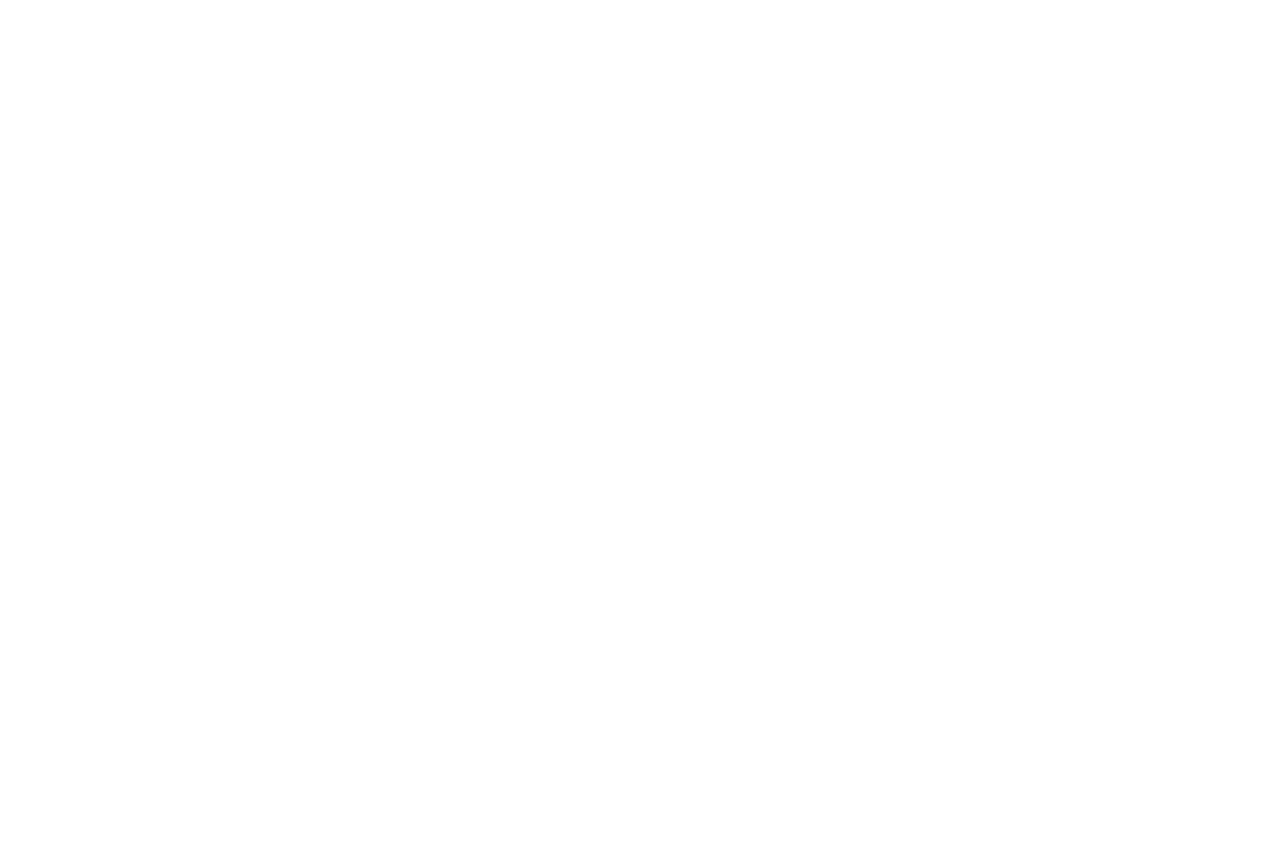
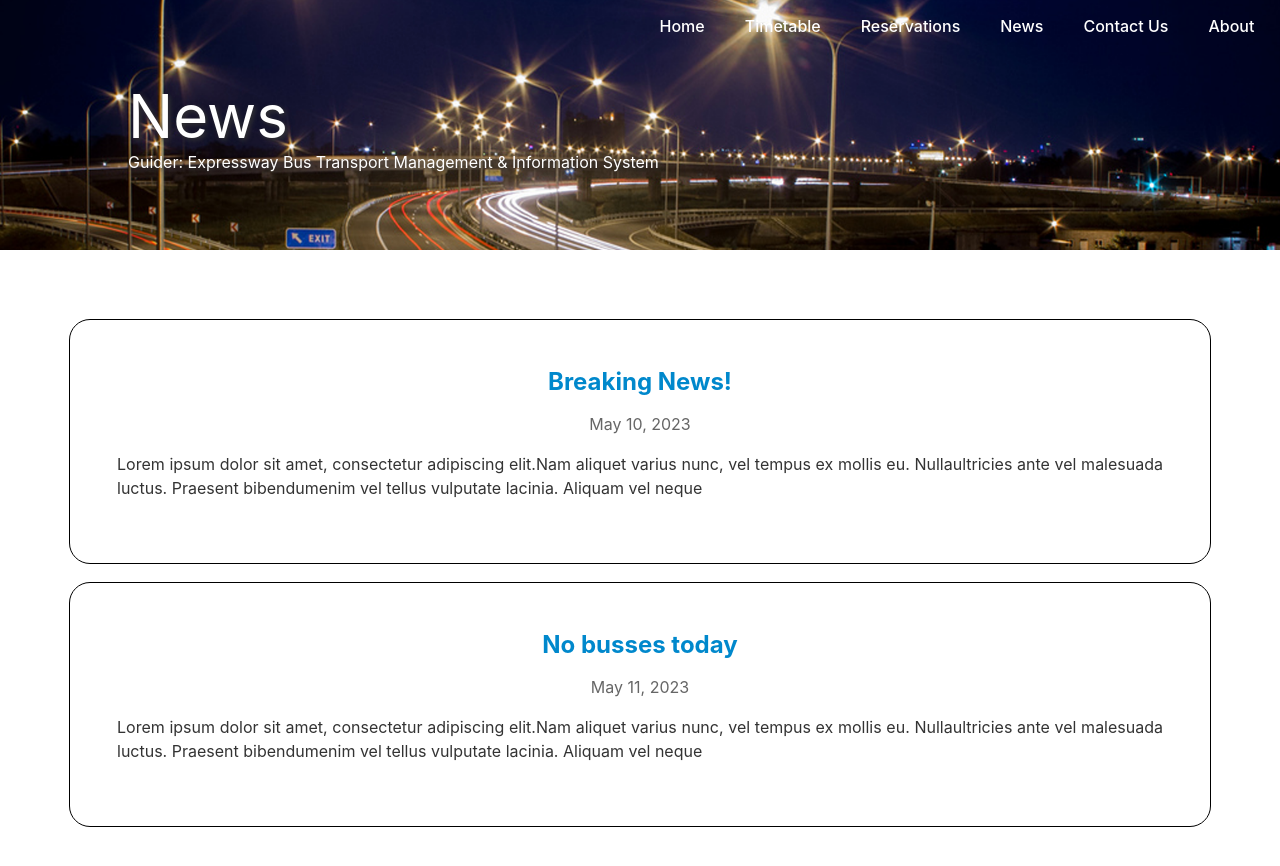
Before and after one commit to Guider-Bus-Reservation-System/Frontend, a React (Create React App) app: page /news in a window 1280 px wide. Before the commit this address had no page. Shown: the top 866 px of the page. Before the commit the page ends 800 px from the top, so only its background shows below. Built offline with nearby package versions, Linux system fonts and the light colour scheme.

Commit message:
created news page
Co-Authored-By: GayathmaHiruni <131847817+GayathmaHiruni@users.noreply.github.com>
Co-Authored-By: MethmiDharmakeerthi <97521363+MethmiDharmakeerthi@users.noreply.github.com>
Co-Authored-By: Prasadini30 <125174664+Prasadini30@users.noreply.github.com>

```diff
--- a/src/App.js
+++ b/src/App.js
@@ -3,6 +3,7 @@
 import Index from "./pages/index";
 import Timetable from "./pages/timetable";
 import Reservations from "./pages/reservations";
+import News from "./pages/news";
 
 function App() {
 	return (
@@ -11,6 +12,7 @@
 				<Route path="/" element={<Index />} />
 				<Route path="/timetable" element={<Timetable />} />
 				<Route path="/reservations" element={<Reservations />} />
+				<Route path="/news" element={<News />} />
 			</Routes>
 		</div>
 	);
--- a/src/components/common/navbar.jsx
+++ b/src/components/common/navbar.jsx
@@ -17,7 +17,9 @@
 					<div className="navbar-links-item">
 						<Link to="/reservations">Reservations</Link>
 					</div>
-					<div className="navbar-links-item">News</div>
+					<div className="navbar-links-item">
+						<Link to="/news">News</Link>
+					</div>
 					<div className="navbar-links-item">Contact Us</div>
 					<div className="navbar-links-item">About</div>
 				</div>
--- /dev/null
+++ b/src/components/news/card.jsx
@@ -0,0 +1,21 @@
+import React from "react";
+
+import "./styles/card.css";
+
+const Card = (props) => {
+	const { title, date, content } = props;
+
+	return (
+		<React.Fragment>
+			<div class="news-container">
+				<div class="news-card">
+					<h2 class="news-title">{title}</h2>
+					<p class="news-date">{date}</p>
+					<p class="news-content">{content}</p>
+				</div>
+			</div>
+		</React.Fragment>
+	);
+};
+
+export default Card;
--- /dev/null
+++ b/src/components/news/styles/card.css
@@ -0,0 +1,39 @@
+.news-container {
+	display: flex;
+	justify-content: center;
+	align-items: center;
+}
+
+.news-card {
+	display: flex;
+	flex-direction: column;
+	justify-content: center;
+	align-items: center;
+	padding: 12px;
+	border-radius: 20px;
+	outline: 1px solid #000000;
+}
+
+.news-title {
+	padding-top: 15px;
+	font-size: 24px;
+	font-weight: bold;
+	margin-bottom: 2px;
+	color: #0088cc;
+}
+
+.news-date {
+	font-size: 16px;
+	margin-bottom: 2px;
+	color: #666666;
+}
+
+.news-content {
+	font-size: 16px;
+	line-height: 1.5;
+	color: #333333;
+	padding-left: 35px;
+	padding-right: 35px;
+	padding-bottom: 35px;
+	text-align: justify;
+}
--- /dev/null
+++ b/src/pages/news.jsx
@@ -0,0 +1,71 @@
+import React from "react";
+
+import Navbar from "../components/common/navbar";
+
+import "./styles/news.css";
+import Card from "../components/news/card";
+
+const News = () => {
+	const news = [
+		{
+			title: "Breaking News!",
+			date: "May 10, 2023",
+			content:
+				"Lorem ipsum dolor sit amet, consectetur adipiscing elit." +
+				"Nam aliquet varius nunc, vel tempus ex mollis eu. Nulla" +
+				"ultricies ante vel malesuada luctus. Praesent bibendum" +
+				"enim vel tellus vulputate lacinia. Aliquam vel neque",
+		},
+		{
+			title: "No busses today",
+			date: "May 11, 2023",
+			content:
+				"Lorem ipsum dolor sit amet, consectetur adipiscing elit." +
+				"Nam aliquet varius nunc, vel tempus ex mollis eu. Nulla" +
+				"ultricies ante vel malesuada luctus. Praesent bibendum" +
+				"enim vel tellus vulputate lacinia. Aliquam vel neque",
+		},
+	];
+
+	return (
+		<React.Fragment>
+			<div className="news">
+				<div className="news-header">
+					<div className="news-header-navbar">
+						<Navbar />
+					</div>
+
+					<div className="news-header-image-container">
+						<img
+							src="homepage.png"
+							alt="homepage"
+							className="news-header-image"
+						/>
+					</div>
+
+					<div className="home-header-container">
+						<div className="home-header-title">News</div>
+						<div className="home-header-subtitle">
+							Guider: Expressway Bus Transport Management &
+							Information System
+						</div>
+					</div>
+				</div>
+
+				<div className="news-body">
+					{news.map((item) => (
+						<div className="news-card-container">
+							<Card
+								title={item.title}
+								date={item.date}
+								content={item.content}
+							/>
+						</div>
+					))}
+				</div>
+			</div>
+		</React.Fragment>
+	);
+};
+
+export default News;
--- /dev/null
+++ b/src/pages/styles/news.css
@@ -0,0 +1,34 @@
+.news {
+	display: flex;
+	flex-direction: column;
+	justify-content: center;
+}
+
+.news-header {
+	height: 250px;
+}
+
+.news-header-navbar {
+	position: absolute;
+	right: 2%;
+	top: 2%;
+}
+
+.news-header-image-container {
+	position: absolute;
+	height: 250px;
+	overflow: hidden;
+	z-index: -1;
+}
+
+.news-header-image {
+	width: 100%;
+}
+
+.news-body {
+	padding: 70px;
+}
+
+.news-card-container {
+	padding-bottom: 20px;
+}
```
